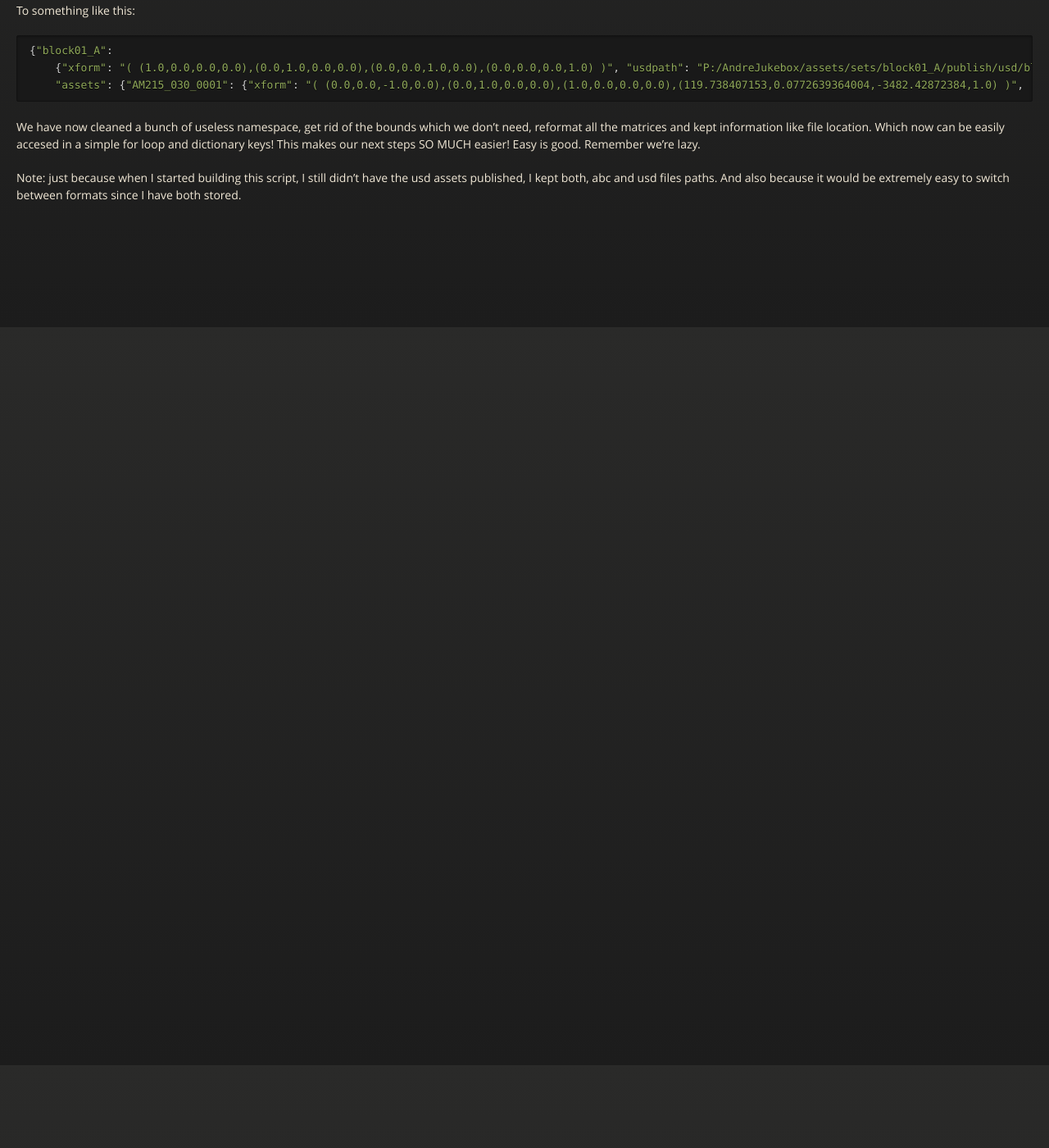
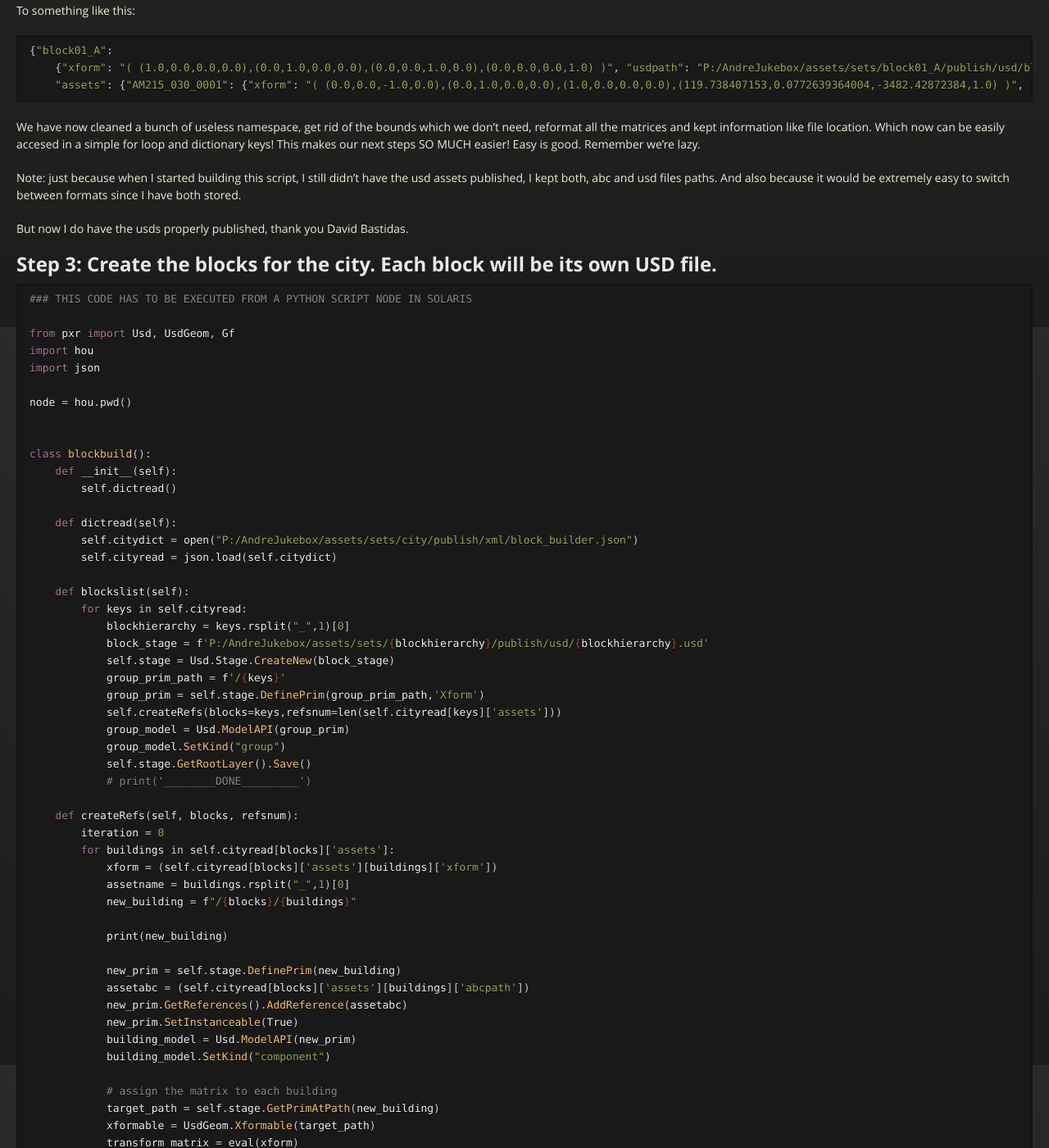
Before and after one commit to JonnhyRDG/jonnhyRDG.github.io, a Jekyll site: the page built from index.md, in a window 1280 px wide and 1400 px high, scrolled down 5001 px. Shown: the whole window at 82% size. Built offline with Jekyll 4.4.1, drawn with Linux system fonts in a browser that asks for light colours; our own code applies the rules of GitHub Pages for plain Markdown files; before the commit the page ends 5359 px from its top, so only the background shows below that; some of the changed text lies outside the part shown.

Commit message:
full structure

````diff
--- a/index.md
+++ b/index.md
@@ -238,3 +238,128 @@
 This makes our next steps SO MUCH easier! Easy is good. Remember we're lazy.
 
 Note: just because when I started building this script, I still didn't have the usd assets published, I kept both, abc and usd files paths. And also because it would be extremely easy to switch between formats since I have both stored.
+
+But now I do have the usds properly published, thank you David Bastidas.
+
+## **Step 3: Create the blocks for the city. Each block will be its own USD file.**
+
+```python
+### THIS CODE HAS TO BE EXECUTED FROM A PYTHON SCRIPT NODE IN SOLARIS
+
+from pxr import Usd, UsdGeom, Gf
+import hou
+import json
+
+node = hou.pwd()
+
+
+class blockbuild():
+    def __init__(self):
+        self.dictread()
+
+    def dictread(self):
+        self.citydict = open("P:/AndreJukebox/assets/sets/city/publish/xml/block_builder.json")
+        self.cityread = json.load(self.citydict)
+
+    def blockslist(self):
+        for keys in self.cityread:
+            blockhierarchy = keys.rsplit("_",1)[0]
+            block_stage = f'P:/AndreJukebox/assets/sets/{blockhierarchy}/publish/usd/{blockhierarchy}.usd'
+            self.stage = Usd.Stage.CreateNew(block_stage)
+            group_prim_path = f'/{keys}'
+            group_prim = self.stage.DefinePrim(group_prim_path,'Xform')
+            self.createRefs(blocks=keys,refsnum=len(self.cityread[keys]['assets']))
+            group_model = Usd.ModelAPI(group_prim)
+            group_model.SetKind("group")
+            self.stage.GetRootLayer().Save()
+            # print('________DONE_________')
+
+    def createRefs(self, blocks, refsnum):
+        iteration = 0
+        for buildings in self.cityread[blocks]['assets']:
+            xform = (self.cityread[blocks]['assets'][buildings]['xform'])
+            assetname = buildings.rsplit("_",1)[0]
+            new_building = f"/{blocks}/{buildings}"
+
+            print(new_building)
+
+            new_prim = self.stage.DefinePrim(new_building)
+            assetabc = (self.cityread[blocks]['assets'][buildings]['abcpath'])
+            new_prim.GetReferences().AddReference(assetabc)
+            new_prim.SetInstanceable(True)
+            building_model = Usd.ModelAPI(new_prim)
+            building_model.SetKind("component")
+
+            # assign the matrix to each building
+            target_path = self.stage.GetPrimAtPath(new_building)
+            xformable = UsdGeom.Xformable(target_path)
+            transform_matrix = eval(xform)
+            final_matrix = Gf.Matrix4d(transform_matrix)
+            xformable.ClearXformOpOrder()
+            xformable.AddTransformOp().Set(value=final_matrix)
+
+
+blockbuild().blockslist()
+```
+
+## **Step 4: Create the city**
+```python
+### THIS CODE HAS TO BE EXECUTED FROM A PYTHON SCRIPT NODE IN SOLARIS
+
+from pxr import Usd, UsdGeom, Gf
+import hou
+import json
+node = hou.pwd()
+
+class blockbuild():
+    def __init__(self):
+        self.dictread()
+
+    def dictread(self):
+        self.citydict = open("P:/AndreJukebox/assets/sets/city/publish/xml/city_builder.json")
+        self.cityread = json.load(self.citydict)
+
+    def blockslist(self):
+        block_stage = f'P:/AndreJukebox/assets/sets/city/publish/usd/city.usd'
+        self.stage = Usd.Stage.CreateNew(block_stage)
+        city_prim = self.stage.DefinePrim("/city", "Xform")
+        city_prim.SetInstanceable(True)
+        city_model = Usd.ModelAPI(city_prim)
+        city_model.SetKind("assembly")
+
+        for keys in self.cityread:
+            print(keys)
+            self.createRefs(blocks=keys,refsnum=len(self.cityread[keys]))
+
+        self.stage.GetRootLayer().Save()
+
+        print('________DONE_________')
+
+    def createRefs(self, blocks, refsnum):
+
+        xform = (self.cityread[blocks]['xform'])
+        assetname = blocks.rsplit("_",1)[0]
+
+        block_asset = blocks.rsplit("_",1)[0]
+        new_block = f"/city/{blocks}"
+
+        groupusd = (self.cityread[blocks]['usdpath'])
+
+        new_prim = self.stage.DefinePrim(new_block, "Xform")
+        building_prim = f'/{block_asset}_0001'
+
+        new_prim.GetReferences().AddReference(groupusd, building_prim)
+        new_prim.SetInstanceable(True)
+
+        # assign the matrix to each building
+
+        target_path = self.stage.GetPrimAtPath(new_block)
+        xformable = UsdGeom.Xformable(target_path)
+        transform_matrix = eval(xform)
+        final_matrix = Gf.Matrix4d(transform_matrix)
+        xformable.ClearXformOpOrder()
+        xformable.AddTransformOp().Set(value=final_matrix)
+
+
+blockbuild().blockslist()
+```
````
